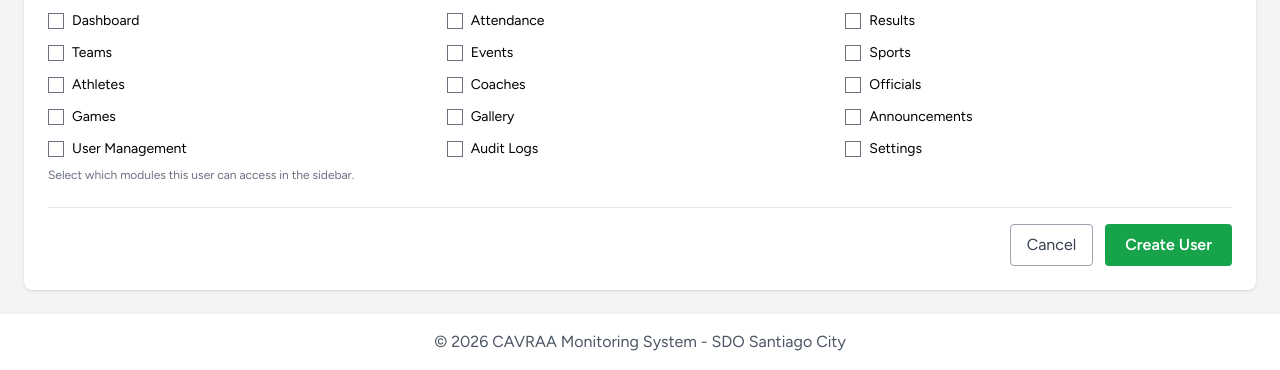
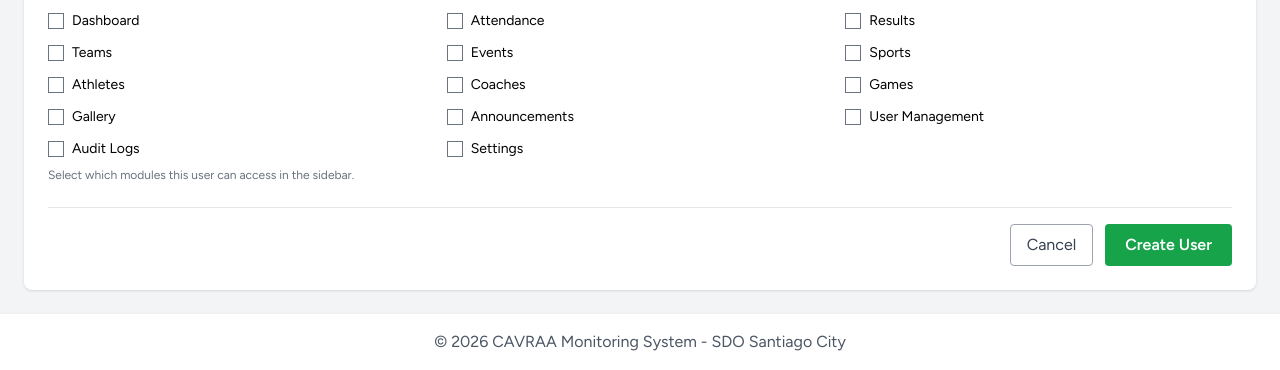
Before and after one commit to QuitsToaster/ESRRS---Electronic-Sports-Records-and-Results-System, a Laravel app: page /users/create in a window 1280 px wide. Shown: the part 679-1049 px from the top of the page. Run offline with Laravel 12, Linux system fonts and the light colour scheme; data comes from the database, SQL or seed files in the repository; data that the repository does not hold is empty; style sheets or scripts are compiled from the project's sources; parts of the project's set-up code (start-up, migrations or seed data) failed here and were passed over.

Commit message:
remove officials

```diff
--- a/resources/views/layouts/app.blade.php
+++ b/resources/views/layouts/app.blade.php
@@ -293,30 +293,6 @@
                        class="block px-4 py-2 rounded hover:bg-blue-600
                        {{ request()->routeIs('coaches.create') ? 'bg-blue-700 font-semibold' : '' }}">
                         Add Coach
-                    </a>
-                </div>
-            </div>
-            @endif
-
-            @if(in_array('officials', $access))
-            {{-- Officials --}}
-            <div>
-                <button @click="openMenu = openMenu === 'officials' ? null : 'officials'"
-                        class="w-full flex justify-between items-center px-6 py-3 rounded hover:bg-blue-700
-                        {{ request()->routeIs('officials.*') ? 'bg-blue-900 font-semibold' : '' }}">
-                    Officials
-                    <span x-text="openMenu === 'officials' ? '▾' : '▸'"></span>
-                </button>
-                <div x-show="openMenu === 'officials'" x-cloak class="pl-6 mt-1 space-y-1">
-                    <a href="{{ route('officials.index') }}"
-                    class="block px-4 py-2 rounded hover:bg-blue-600
-                    {{ request()->routeIs('officials.index') ? 'bg-blue-700 font-semibold' : '' }}">
-                        All Officials
-                    </a>
-                    <a href="{{ route('officials.create') }}"
-                    class="block px-4 py-2 rounded hover:bg-blue-600
-                    {{ request()->routeIs('officials.create') ? 'bg-blue-700 font-semibold' : '' }}">
-                        Add Official
                     </a>
                 </div>
             </div>
--- a/resources/views/users/create.blade.php
+++ b/resources/views/users/create.blade.php
@@ -77,7 +77,6 @@
                 'sports' => 'Sports',
                 'athletes' => 'Athletes',
                 'coaches' => 'Coaches',
-                'officials' => 'Officials',
                 'games' => 'Games',
                 'gallery' => 'Gallery',
                 'announcements' => 'Announcements',
--- a/resources/views/users/edit.blade.php
+++ b/resources/views/users/edit.blade.php
@@ -91,7 +91,6 @@
                 'sports' => 'Sports',
                 'athletes' => 'Athletes',
                 'coaches' => 'Coaches',
-                'officials' => 'Officials',
                 'games' => 'Games',
                 'gallery' => 'Gallery',
                 'announcements' => 'Announcements',
```
